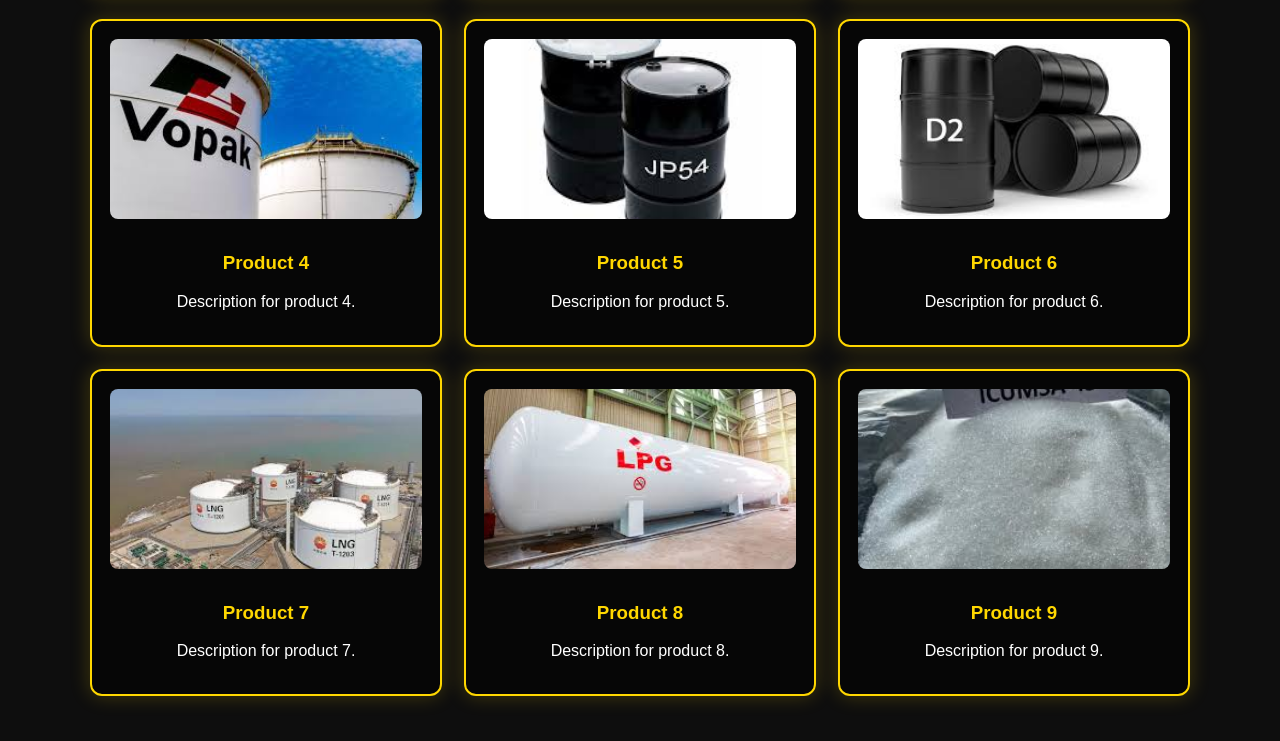
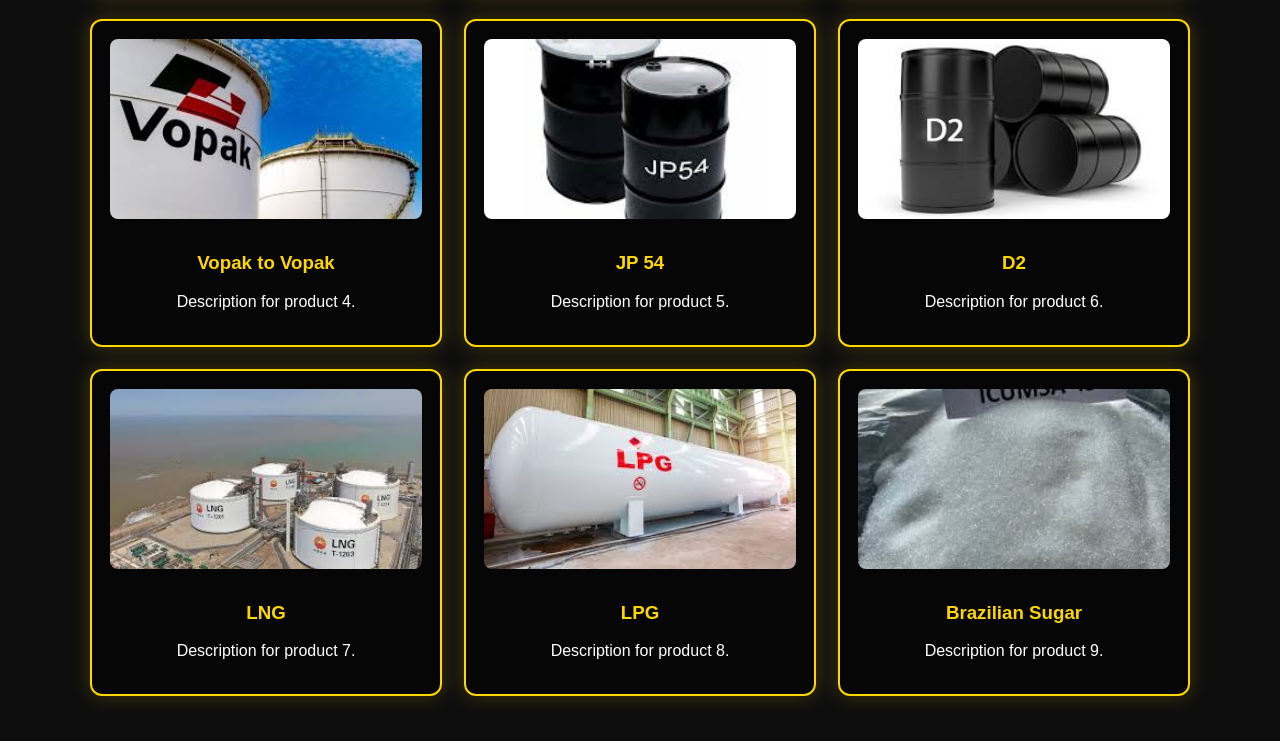
Before and after one commit to syedfaisalhussain-stack/globalfuelnetwork, a plain HTML site: page index.html in a window 1280 px wide. Shown: the part 2435-3176 px from the top of the page. Drawn offline with Linux system fonts and the light colour scheme.

Commit message:
Add files via upload

```diff
--- a/index.html
+++ b/index.html
@@ -245,12 +245,12 @@
       <div class="product-card"><img src="images/en590.jpg"><h3>EN590</h3><p>High-quality diesel fuel available.</p></div>
       <div class="product-card"><img src="images/jet a1.jpg"><h3>Jet A1</h3><p>Premium aviation fuel.</p></div>
       <div class="product-card"><img src="images/d6.jpg"><h3>D6</h3><p>Available in bulk with Dip &amp; Pay procedure.</p></div>
-      <div class="product-card"><img src="images/Vopak.jpg"><h3>Product 4</h3><p>Description for product 4.</p></div>
-      <div class="product-card"><img src="images/jp54.jpg"><h3>Product 5</h3><p>Description for product 5.</p></div>
-      <div class="product-card"><img src="images/d2.jpg"><h3>Product 6</h3><p>Description for product 6.</p></div>
-      <div class="product-card"><img src="images/lng.jpg"><h3>Product 7</h3><p>Description for product 7.</p></div>
-      <div class="product-card"><img src="images/lpg.jpg"><h3>Product 8</h3><p>Description for product 8.</p></div>
-      <div class="product-card"><img src="images/brazilian_sugar.jpg"><h3>Product 9</h3><p>Description for product 9.</p></div>
+      <div class="product-card"><img src="images/vopak.jpg"><h3>Vopak to Vopak</h3><p>Description for product 4.</p></div>
+      <div class="product-card"><img src="images/jp54.jpg"><h3>JP 54</h3><p>Description for product 5.</p></div>
+      <div class="product-card"><img src="images/d2.jpg"><h3>D2</h3><p>Description for product 6.</p></div>
+      <div class="product-card"><img src="images/lng.jpg"><h3>LNG</h3><p>Description for product 7.</p></div>
+      <div class="product-card"><img src="images/lpg.jpg"><h3>LPG</h3><p>Description for product 8.</p></div>
+      <div class="product-card"><img src="images/brazilian_sugar.jpg"><h3>Brazilian Sugar</h3><p>Description for product 9.</p></div>
     </div>
   </section>
 
```
